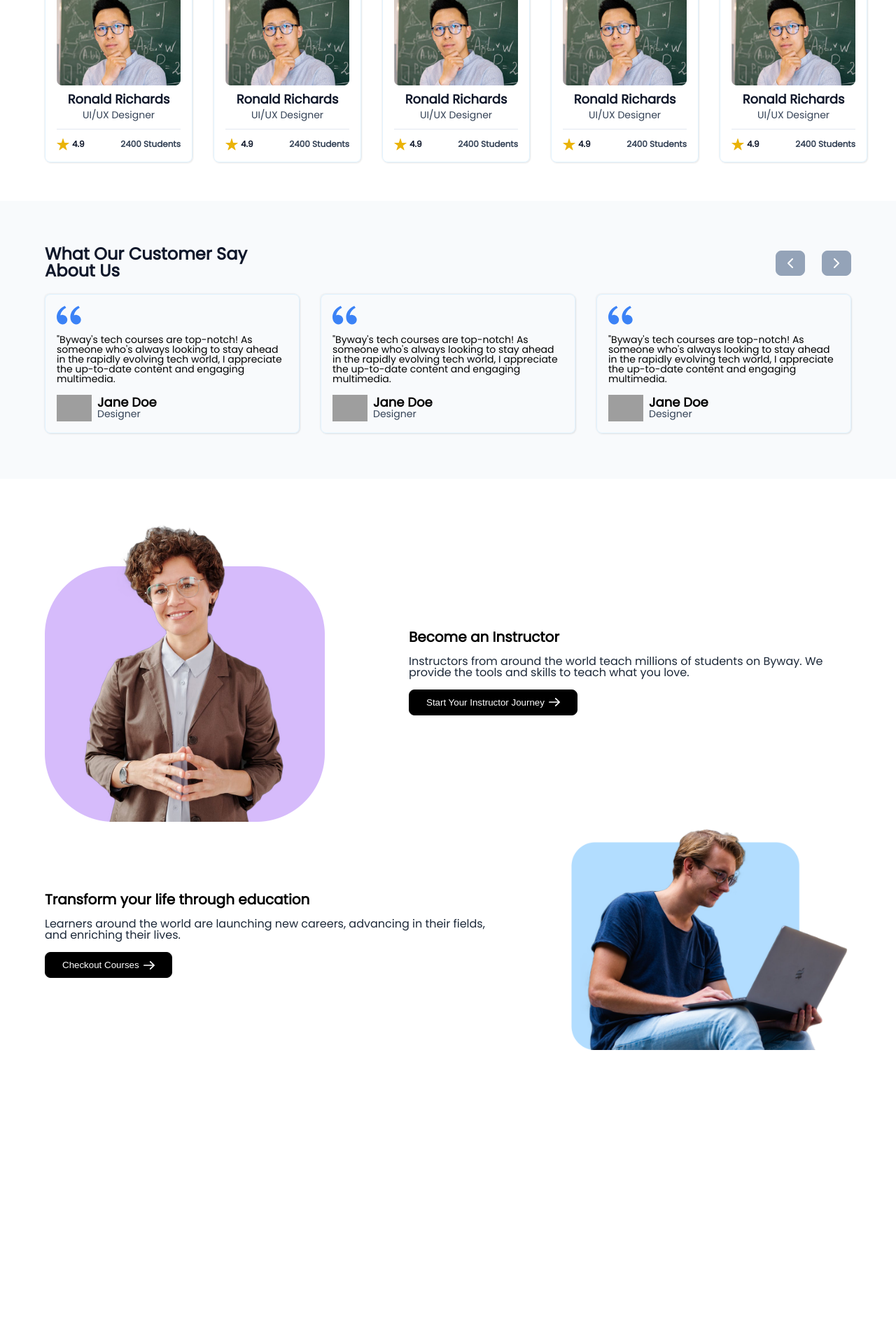
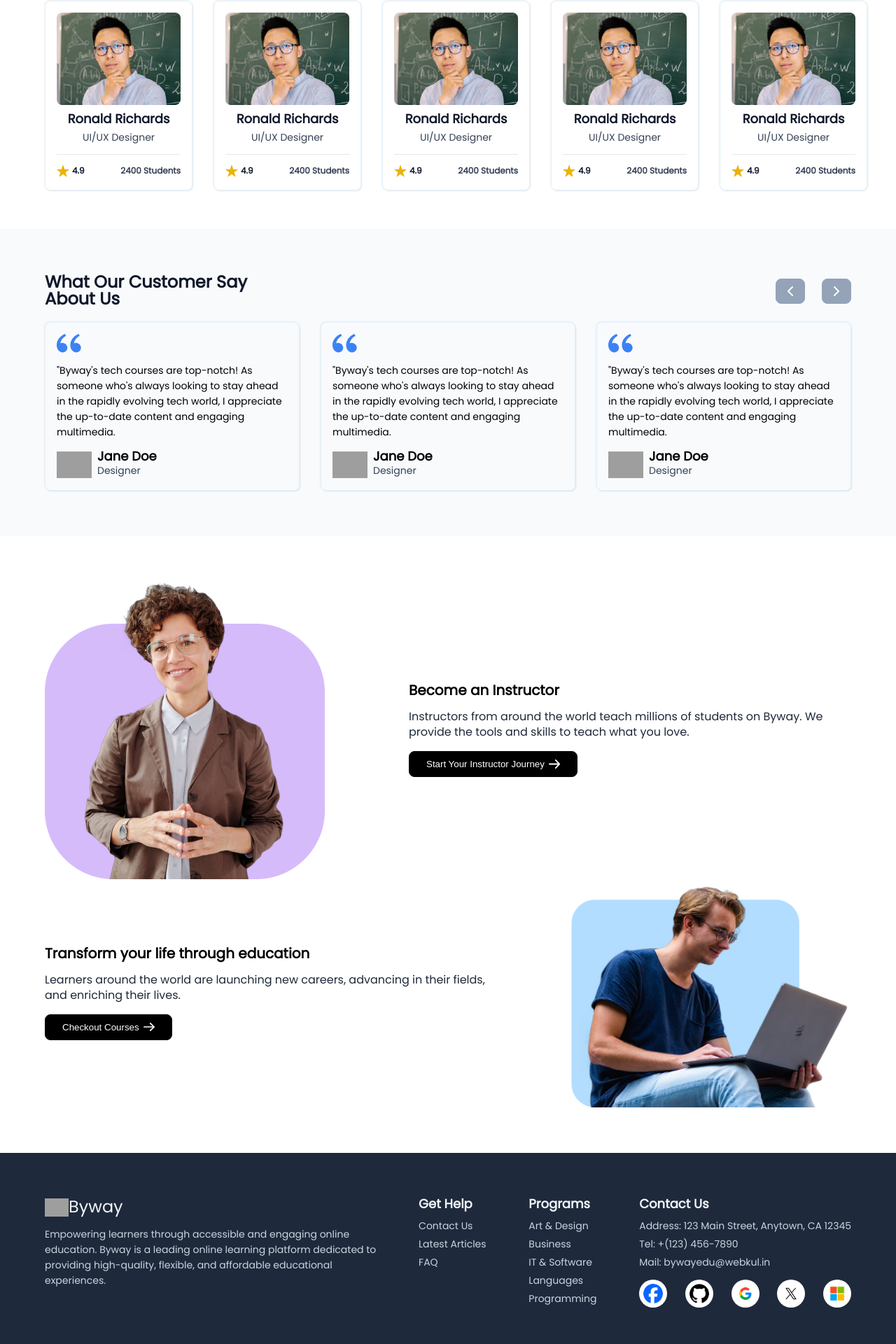
Before and after one commit to Nabeel-Nuhais/Byway-Django, a Python web app: template byway/templates/byway.html in a window 1280 px wide. Shown: the part 2280-4200 px from the top of the page at 70% size. Before the commit the page ends 3780 px from the top, so only its background shows below. Run offline with Jinja, Linux system fonts and the light colour scheme; the template is opened without the code that fills it, so the values that code supplies are empty; grey boxes are pictures that could not be loaded.

Commit message:
completed first html page. Responsive balance

```diff
--- a/byway/static/css/byway.css
+++ b/byway/static/css/byway.css
@@ -22,6 +22,9 @@ body {
 body img {
   display: block;
   width: 100%;
+}
+body p {
+  line-height: 22px;
 }
 
 .wrapper {
@@ -775,3 +778,105 @@ header .head-container .head-right .signup {
   .promo-arrow
   img {
 }
+
+/* Footer */
+footer {
+  background: #1e293b;
+}
+
+footer .footer-container {
+  display: flex;
+  justify-content: space-between;
+  padding: 65px 0;
+}
+
+footer .footer-container .first-item {
+}
+
+footer .footer-container .first-item .logo-title {
+  display: flex;
+  align-items: center;
+  color: #f1f5f9;
+  font-size: 24px;
+}
+
+footer .footer-container .first-item .logo-title .logo-wrapper {
+  width: 34px;
+}
+
+footer .footer-container .item-title {
+  color: #f1f5f9;
+  font-size: 18px;
+  font-weight: 600;
+  padding-bottom: 15px;
+}
+
+footer .footer-container p {
+  font-size: 14px;
+  font-weight: 400;
+  color: #cbd5e1;
+  padding-top: 15px;
+}
+
+footer .footer-container li {
+  font-size: 14px;
+  font-weight: 500;
+  color: #cbd5e1;
+  padding-bottom: 12px;
+}
+
+footer .footer-container .first-item .logo-title .logo-wrapper img {
+}
+
+footer .footer-container .first-item .first-description {
+}
+
+footer .footer-container .second-item {
+}
+
+footer .footer-container .second-item ul {
+}
+
+footer .footer-container .second-item ul li {
+}
+
+footer .footer-container .third-item {
+}
+
+footer .footer-container .third-item ul {
+}
+
+footer .footer-container .third-item ul li {
+}
+
+footer .footer-container .fourth-item {
+}
+footer .footer-container .fourth-item ul {
+}
+
+footer .footer-container .fourth-item ul li {
+}
+
+footer .footer-container .fourth-item .social-media {
+  display: flex;
+  justify-content: space-between;
+  padding-top: 5px;
+}
+
+footer .footer-container .fourth-item .social-media .social-wrapper {
+  cursor: pointer;
+  width: 28px;
+}
+
+footer .footer-container .fourth-item .social-media .social-wrapper img {
+  border-radius: 50%;
+}
+footer .footer-container .bg-wrapper {
+  width: 40px;
+  background: #fff;
+  display: flex;
+  justify-content: center;
+  border-radius: 50%;
+  height: 40px;
+  align-items: center;
+}
--- a/byway/templates/byway.html
+++ b/byway/templates/byway.html
@@ -472,6 +472,86 @@
       </section>
     </section>
 
+    <!-- Footer -->
+    <footer>
+      <section class="wrapper">
+        <div class="footer-container">
+          <div class="first-item">
+            <div class="logo-title">
+              <h4 class="logo-wrapper">
+                <img src="../static/images/logo.svg" alt="logo" />
+              </h4>
+              Byway
+            </div>
+            <p class="first-description">
+              Empowering learners through accessible and engaging online <br />
+              education. Byway is a leading online learning platform dedicated
+              to <br />
+              providing high-quality, flexible, and affordable educational
+              <br />
+              experiences.
+            </p>
+          </div>
+          <div class="second-item">
+            <h4 class="item-title">Get Help</h4>
+            <ul>
+              <li>Contact Us</li>
+              <li>Latest Articles</li>
+              <li>FAQ</li>
+            </ul>
+          </div>
+          <div class="third-item">
+            <h4 class="item-title">Programs</h4>
+            <ul>
+              <li>Art & Design</li>
+              <li>Business</li>
+              <li>IT & Software</li>
+              <li>Languages</li>
+              <li>Programming</li>
+            </ul>
+          </div>
+          <div class="fourth-item">
+            <h4 class="item-title">Contact Us</h4>
+            <ul>
+              <li>Address: 123 Main Street, Anytown, CA 12345</li>
+              <li>Tel: +(123) 456-7890</li>
+              <li>Mail: bywayedu@webkul.in</li>
+            </ul>
+            <div class="social-media">
+              <div class="bg-wrapper">
+                <a href="https://www.facebook.com/" class="social-wrapper">
+                  <img src="../static/images/facebook.png" alt="facebook" />
+                </a>
+              </div>
+              <div class="bg-wrapper">
+                <a href="https://github.com/" class="social-wrapper">
+                  <img src="../static/images/github.png" alt="github" />
+                </a>
+              </div>
+              <div class="bg-wrapper">
+                <a href="https://www.google.com/" class="social-wrapper">
+                  <img src="../static/images/google.jpg" alt="google" />
+                </a>
+              </div>
+              <div class="bg-wrapper">
+                <a href="https://x.com/" class="social-wrapper">
+                  <img src="../static/images/twitter.avif" alt="twitter" />
+                </a>
+              </div>
+              <div class="bg-wrapper">
+                <a
+                  href="https://www.microsoft.com/en-in/"
+                  class="social-wrapper"
+                >
+                  <img src="../static/images/microsoft.png" alt="microsoft" />
+                </a>
+              </div>
+            </div>
+          </div>
+        </div>
+      </section>
+    </footer>
+
     <!-- Linking js -->
     <script src="../static/js/index.js"></script>
   </body>
```
Also changed, not shown: byway/static/images/facebook.png (added), byway/static/images/github.png (added), byway/static/images/google.jpg (added), byway/static/images/index.js (added), byway/static/images/microsoft.png (added), byway/static/images/twitter.avif (added), byway/static/js/index.js (deleted).
